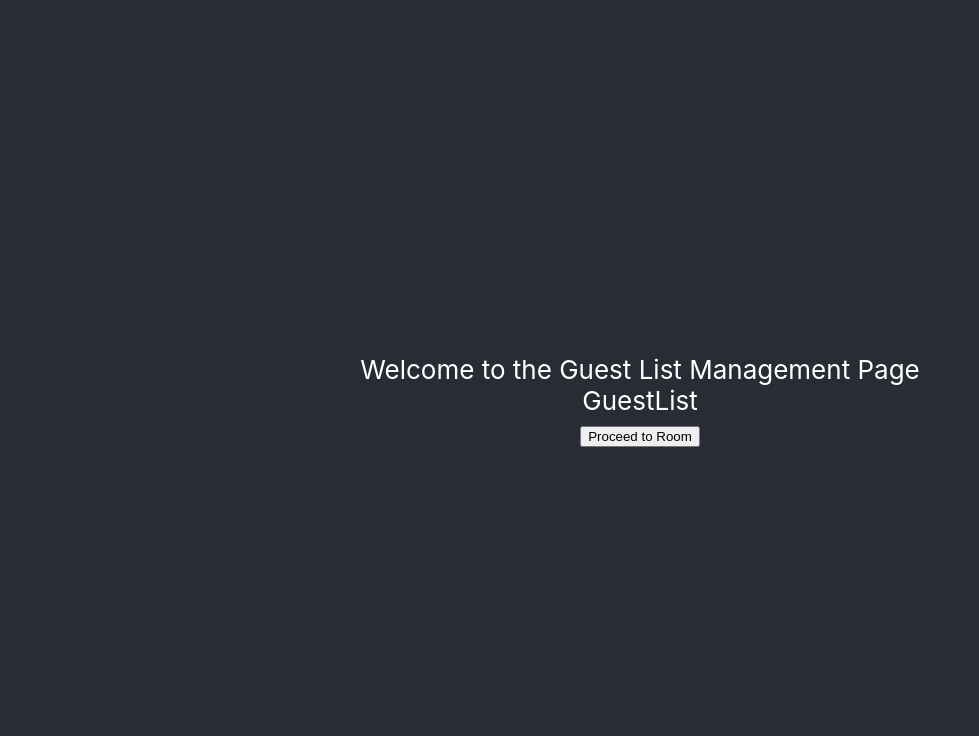
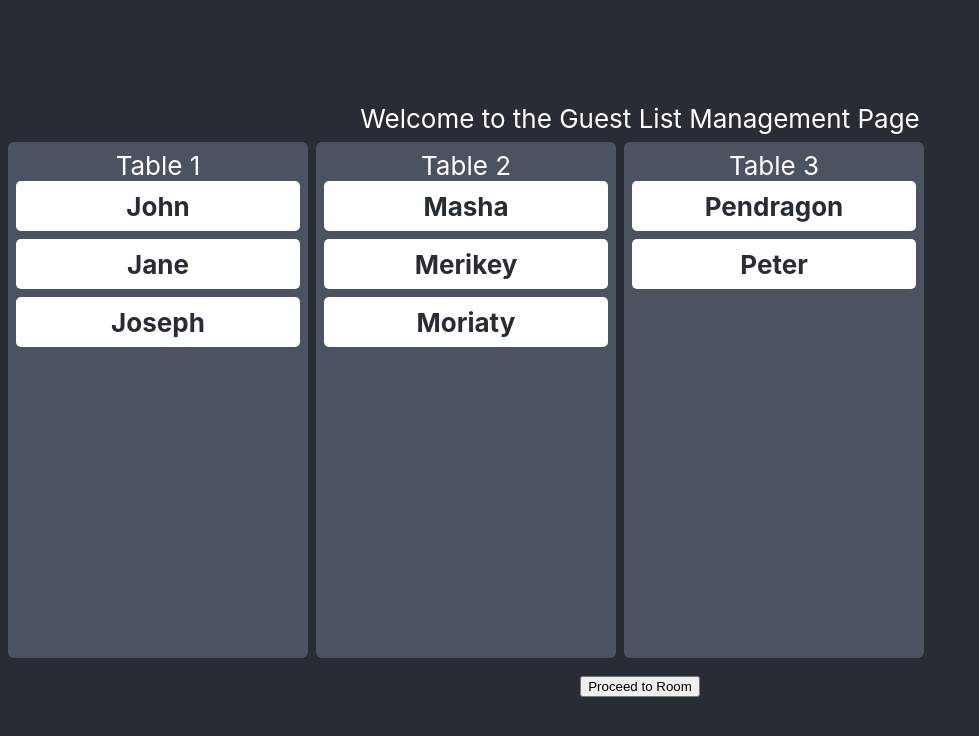
Before and after one commit to akotonyStark/GuestList, a React (Create React App) app: page /app/guest-list in a window 1280 px wide. Shown: the top 736 px of the page, without its empty margins (0-979 px from the left). Built offline with nearby package versions, Linux system fonts and the light colour scheme.

Commit message:
moving arranged guests to reception room

```diff
--- a/src/App.css
+++ b/src/App.css
@@ -1,4 +1,6 @@
-
+.App {
+    text-align: center;
+}
 
 .App-header {
     background-color: #282c34;
@@ -6,7 +8,7 @@
     display: flex;
     flex-direction: column;
     justify-content: center;
-    align-items: center;
+    /* align-items: center; */
     font-size: calc(10px + 2vmin);
     color: white;
 }
@@ -17,6 +19,16 @@
     justify-content: center;
     align-items: center;
     /* background-color: red; */
+}
+
+.drag-n-drop-guest-list {
+    padding: .5rem;
+    display: grid;
+    gap: .5rem;
+    width: 100%;
+    height: 100%;
+    grid-template-columns: repeat(auto-fill, 300px);
+    align-items: start;
 }
 
 .dnd-table-group {
@@ -40,6 +52,31 @@
     font-weight: bold;
     text-align: center;
     padding: 5px;
+}
+
+
+.dnd-item-person {
+    display: flex;
+    justify-content: center;
+    align-items: center;
+    height: 50px;
+    background-color: white;
+    border-radius: 5px;
+    color: #282c34;
+    font-weight: bold;
+}
+
+.dnd-item-person:not(:last-of-type) {
+    margin-bottom: .5rem;
+
+}
+
+.dnd-table-list-group {
+    background-color: #4b5260;
+    height: 500px;
+    border-radius: 6px;
+    padding: .5rem;
+    overflow: auto;
 }
 
 .dnd-item:not(:last-of-type) {
--- a/src/Assets/data.js
+++ b/src/Assets/data.js
@@ -1,7 +1,4 @@
 export const Data =
-
-        {
-            Guests:
                 [
                     {
                         id: 1,
@@ -108,5 +105,4 @@ export const Data =
                         Tag: 'Bride',
                         table: "7",
                     },
-                ],
-        }
+                ]
--- /dev/null
+++ b/src/Assets/guests.js
@@ -0,0 +1,15 @@
+export const Data =
+    [
+        {
+            table: "1",
+            Guests: ["John", "Jane", "Joseph"],
+        },
+        {
+            table: "2",
+            Guests: ["Masha", "Merikey", "Moriaty"],
+        },
+        {
+            table: "3",
+            Guests: ["Pendragon", "Peter"]
+        }
+    ]
--- /dev/null
+++ b/src/Components/GuestList/Guest.js
@@ -0,0 +1,27 @@
+export default function Guest({
+    tableGuest,
+    handleDragStart,
+    handleDragEnter,
+    handleDragEnd,
+    guestIndex,
+    tableIndex,
+    isDragging,
+    changeStyleOnDrag
+}) {
+    return (
+        <div
+            id={tableIndex + '' + guestIndex}
+            draggable
+            onDragStart={(e) => handleDragStart(e, { tableIndex, guestIndex })}
+            onDragEnd={(e) => handleDragEnd(e)}
+            onDrop={isDragging ? (e) => {
+                handleDragEnter(e, { tableIndex, guestIndex })
+            } : null}
+            onDragOver={(e) => e.preventDefault()}
+            className={isDragging ? changeStyleOnDrag({ tableIndex, guestIndex }) : 'dnd-item-person'}>
+            <div>
+                <p>{tableGuest}</p>
+            </div>
+        </div>
+    )
+}
--- a/src/Components/GuestList/GuestList.js
+++ b/src/Components/GuestList/GuestList.js
@@ -1,8 +1,96 @@
-import React from 'react'
+import React, { useEffect, useRef, useState } from 'react'
+import TableList from '../TableList/TableList'
 
-function GuestList() {
+import Guest from './Guest';
+
+function GuestList({tableData, setTableData}) {
+
+  const [isDragging, setIsDragging] = useState(false)
+  const draggedCoordinates = useRef()
+  const draggedNode = useRef()
+
+  useEffect(() => {
+    //console.log("TD", tableData)
+  }, [tableData])
+  const handleDragStart = (e, params) => {
+    draggedNode.current = e.target
+    draggedCoordinates.current = params
+    setTimeout(() => {
+      setIsDragging(prevState => {
+        if (!prevState) {
+          return true
+        }
+      })
+    }, 0)
+  }
+
+  const handleDragEnd = (e) => {
+    draggedNode.current = null
+    draggedCoordinates.current = null
+    setIsDragging(prevState => {
+      if (prevState) {
+        return false
+      }
+    })
+
+  }
+
+  const handleDragEnter = (e, params) => {
+    const currGuest = draggedCoordinates.current
+    if (draggedNode.current !== e.target) {
+      setTableData(prevState => {
+        let newState = JSON.parse(JSON.stringify(prevState))
+        newState[params.tableIndex].Guests.splice(params.guestIndex, 0, newState[currGuest.tableIndex].Guests.splice(currGuest.guestIndex, 1)[0])
+        draggedCoordinates.current = params
+        return newState
+      })
+    }
+  }
+
+  const changeStyleOnDrag = (params) => {
+    const currentDraggedItem = draggedCoordinates.current
+    if (currentDraggedItem.guestIndex === params.guestIndex && currentDraggedItem.tableIndex === params.tableIndex) {
+      return 'dnd-item-person current'
+    }
+    return 'dnd-item-person'
+  }
+
   return (
-    <div>GuestList</div>
+    <div>
+      <div className='drag-n-drop-guest-list'
+        onDragOver={(e) => e.preventDefault()}
+      >
+        {tableData.map((table, tableIndex) =>
+          <TableList
+            key={tableIndex}
+            {...table}
+            tableIndex={tableIndex}
+            isDragging={isDragging}
+            handleDragEnterTable={handleDragEnter}
+
+          >
+            {table.Guests.map((tableGuest, tableGuestIndex) =>
+            (
+              <Guest
+                id={tableIndex + '' + tableGuestIndex}
+                key={tableIndex + '' + tableGuestIndex}
+                tableGuest={tableGuest}
+                handleDragStart={handleDragStart}
+                handleDragEnd={handleDragEnd}
+                handleDragEnter={handleDragEnter}
+                guestIndex={tableGuestIndex}
+                tableIndex={tableIndex}
+                isDragging={isDragging}
+                changeStyleOnDrag={changeStyleOnDrag}
+              />
+            )
+            )
+            }
+          </TableList>
+        )
+        }
+      </div>
+    </div>
   )
 }
 
--- /dev/null
+++ b/src/Components/TableList/TableList.js
@@ -0,0 +1,22 @@
+
+
+export default function TableList({handleDragEnterTable, tableIndex, isDragging, children, ...table}) {
+    // console.log("table guest",!table.Guests.length)
+    // console.log("isDraggin", isDragging)
+
+    return (
+        <div key={table.table}
+             id={tableIndex}
+             className={"dnd-table-list-group"}
+             onDragEnter={isDragging && table.Guests.length === 0?
+                 (e) => {
+                     console.log('i am firing...')
+                     handleDragEnterTable(e, {tableIndex, guestIndex: 0}
+                     )
+                 } : null}
+             onDragOver={(e) => e.preventDefault()}
+        > Table {table.table}
+            {children}
+        </div>
+    )
+}
--- a/src/pages/GuesListPage.jsx
+++ b/src/pages/GuesListPage.jsx
@@ -1,13 +1,16 @@
-import React from 'react'
+import React, { useState } from 'react'
 import GuestList from '../Components/GuestList/GuestList'
 import { Link } from 'react-router-dom'
+import {Data} from "../Assets/guests"
 
 function GuestListPage() {
+  const [tableData, setTableData] = useState(Data)
+
   return (
     <>
         <div>Welcome to the Guest List Management Page</div>
-        <GuestList />
-        <Link to={'/room'}><button>Proceed to Room</button></Link>
+        <GuestList tableData={tableData} setTableData={setTableData}/>
+        <Link to='/room' state={tableData}><button>Proceed to Room</button></Link>
     </>
   )
 }
--- a/src/pages/ReceptionRoom.jsx
+++ b/src/pages/ReceptionRoom.jsx
@@ -1,16 +1,34 @@
 import React, { useEffect, useState } from 'react'
 import { Data as Guests } from "../Assets/data";
 import Room from '../Components/Room/Room';
+import { useLocation } from 'react-router-dom';
 
 function ReceptionRoom({}) {
+
+
+    const {state} = useLocation()
+    // console.log("State", state)
 
     const [rows, setRows] = useState(3)
     const [columns, setColumns] = useState(3)
     const [borderRadius, setBorderRadius] = useState('2%')
     const [height, setHeight] = useState(150)
     const [tableData, setData] = useState([])
-    const [guestList, setGuestList] = useState(Guests.Guests)
+    //const [guestList, setGuestList] = useState(Guests)
+    const [guestList, setGuestList] = useState([])
     const [guestArrangements, setGuestsArrangements] = useState([])
+
+    useEffect(() => {
+        let flatData = state.flat()
+        let mapped = flatData.map((values) => {
+            return [...values.Guests]
+        })
+        console.log(mapped.flat(), 'Flat Data')
+
+        setGuestList(flatData)
+        // setGuestList([...flatData, ...Guests])
+      }, [])
+
 
     useEffect(() => {
         let arr = (new Array(rows * columns).fill(null).map((u, i) => {
@@ -26,6 +44,7 @@ function ReceptionRoom({}) {
     useEffect(() => {
         // console.log("Tables:", tableData)
         // console.log("Guests:", guestList)
+
         let mappedData
         let copy = [...tableData]
         mappedData = copy.map((table) => {
```
Also changed, not shown: src/Components/Room/Room.js (+9 -4 lines).
